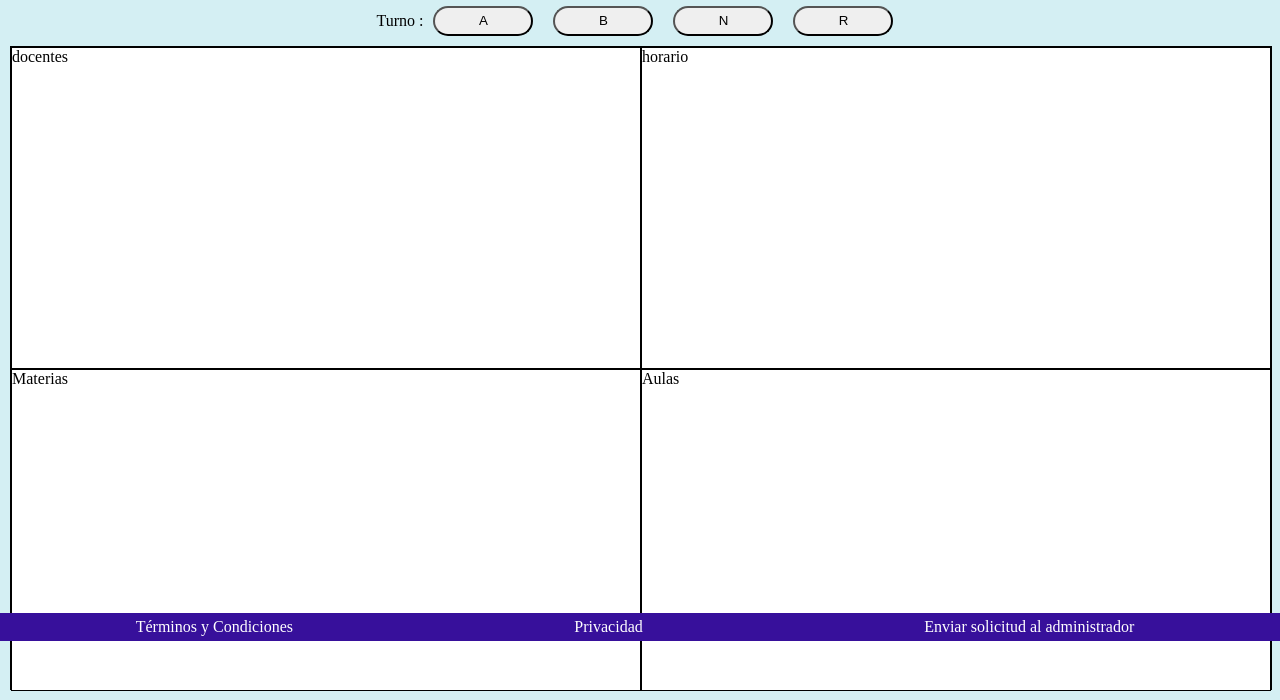
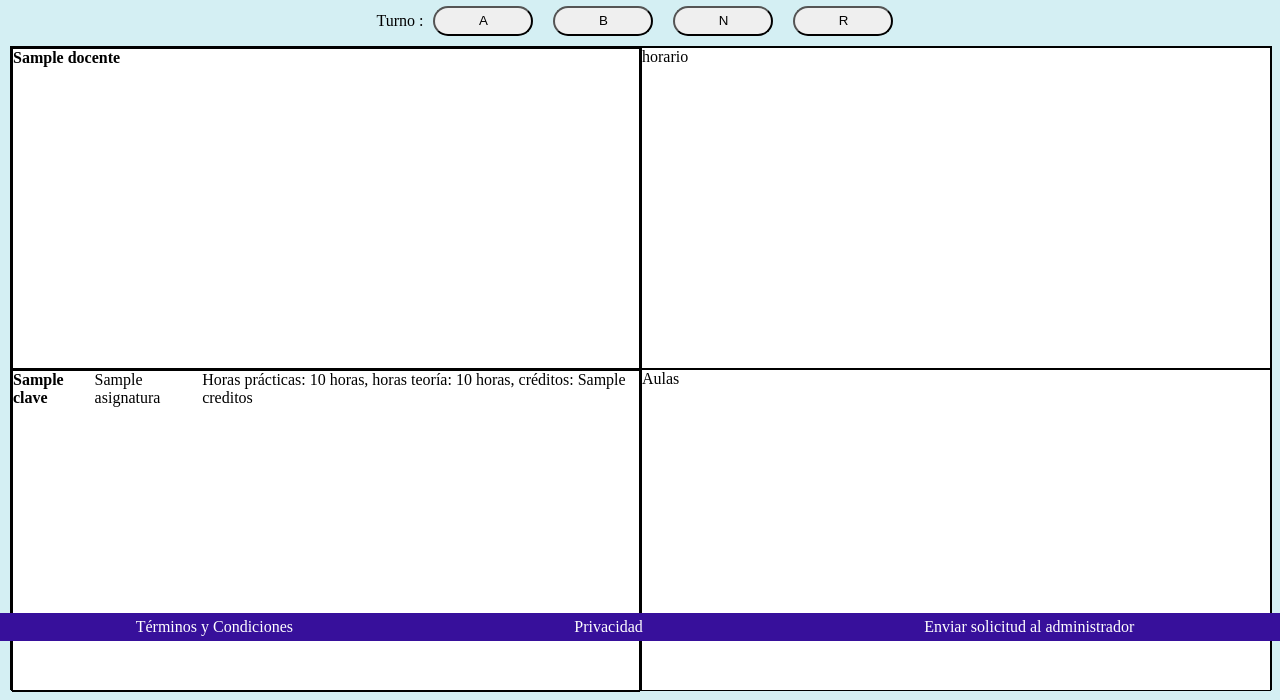
Before and after one commit to miguelinux/ACHD, a Flask app: template src/templates/asignacion.html in a window 1280 px wide. Shown: the part 159-859 px from the top of the page. Run offline with Flask 3, Linux system fonts and the light colour scheme; the template is opened without the code that fills it: most values are stand-ins (such as "Sample title", 1, 10 or a date in 2020); parts of the project's set-up code (start-up, migrations or seed data) failed here and were passed over.

Commit message:
se trabaja en el apartado de asignacion y muestra las materias del semestre seleccionado

```diff
--- a/src/app.py
+++ b/src/app.py
@@ -294,7 +294,10 @@ def asignacion():
     user = verificate_session()
     if user:
         username = user["username"]
-        return render_template("asignacion.html", user=username)
+        carrera = user["carrera"]
+        d = db.table("usuario").where("user_type",docente).where("carrera",carrera).get()
+        a = db.table("materia").where("carrera",carrera).get()
+        return render_template("asignacion.html", user=username, asignaturas=a, docentes=d)
     return redirect("/")
 
 
--- a/src/templates/asignacion.html
+++ b/src/templates/asignacion.html
@@ -94,7 +92,14 @@
 <div class="principal">
   <div>
     <div class="docentes">
-      <p>docentes</p>
+
+      {% for docente in docentes %}
+      <div class="docente">
+        <p><strong>{{docente.nombre}}</strong></p>
+      </div>
+
+      {% endfor %}
+
     </div>
     <div class="horario">
       <p>horario</p>
@@ -102,7 +107,13 @@
   </div>
   <div>
     <div class="materia">
-      <p>Materias</p>
+      {% for asignatura in asignaturas %}
+        <div class="asignatura" data-semestre="{{ asignatura.semestre }}">
+          <p><strong>{{ asignatura.clave }}</strong></p>
+          <p>{{ asignatura.nombre }}</p>
+          <p>Horas prácticas: {{ asignatura.horas_practica }} horas, horas teoría: {{ asignatura.horas_teoria }} horas, créditos: {{ asignatura.creditos }}</p>
+        </div>
+      {% endfor %}
     </div>
     <div class="aula">
       <P>Aulas</P>
@@ -110,4 +121,36 @@
   </div>
 </div>
 
+
+
+<script>
+
+document.addEventListener('DOMContentLoaded', function() {
+    document.querySelectorAll('.semestre').forEach(function(button) {
+      button.addEventListener('click', function() {
+        // Elimina la clase 'selected' de todos los botones de semestre
+        document.querySelectorAll('.semestre').forEach(function(btn) {
+          btn.classList.remove('selected');
+        });
+
+        // Agrega la clase 'selected' al botón de semestre seleccionado
+        this.classList.add('selected');
+
+        var semestre = this.getAttribute('data-semestre');
+
+        // Oculta todas las asignaturas
+        document.querySelectorAll('.asignatura').forEach(function(asignatura) {
+          asignatura.style.display = 'none';
+        });
+
+        // Muestra las asignaturas del semestre seleccionado
+        document.querySelectorAll('.asignatura[data-semestre="' + semestre + '"]').forEach(function(asignatura) {
+          asignatura.style.display = 'block';
+        });
+      });
+    });
+  });
+
+
+</script>
 {% endblock %}
--- a/src/templates/horario.html
+++ b/src/templates/horario.html
@@ -644,12 +644,6 @@
 
 
 
-
-
-
-
-
-
 <script>
     var changes = false;
 </script>
```
Also changed, not shown: other parts of src/templates/asignacion.html (+11 -13 lines), src/templates/Dispdocentes.html (deleted, +0 -11 lines).
